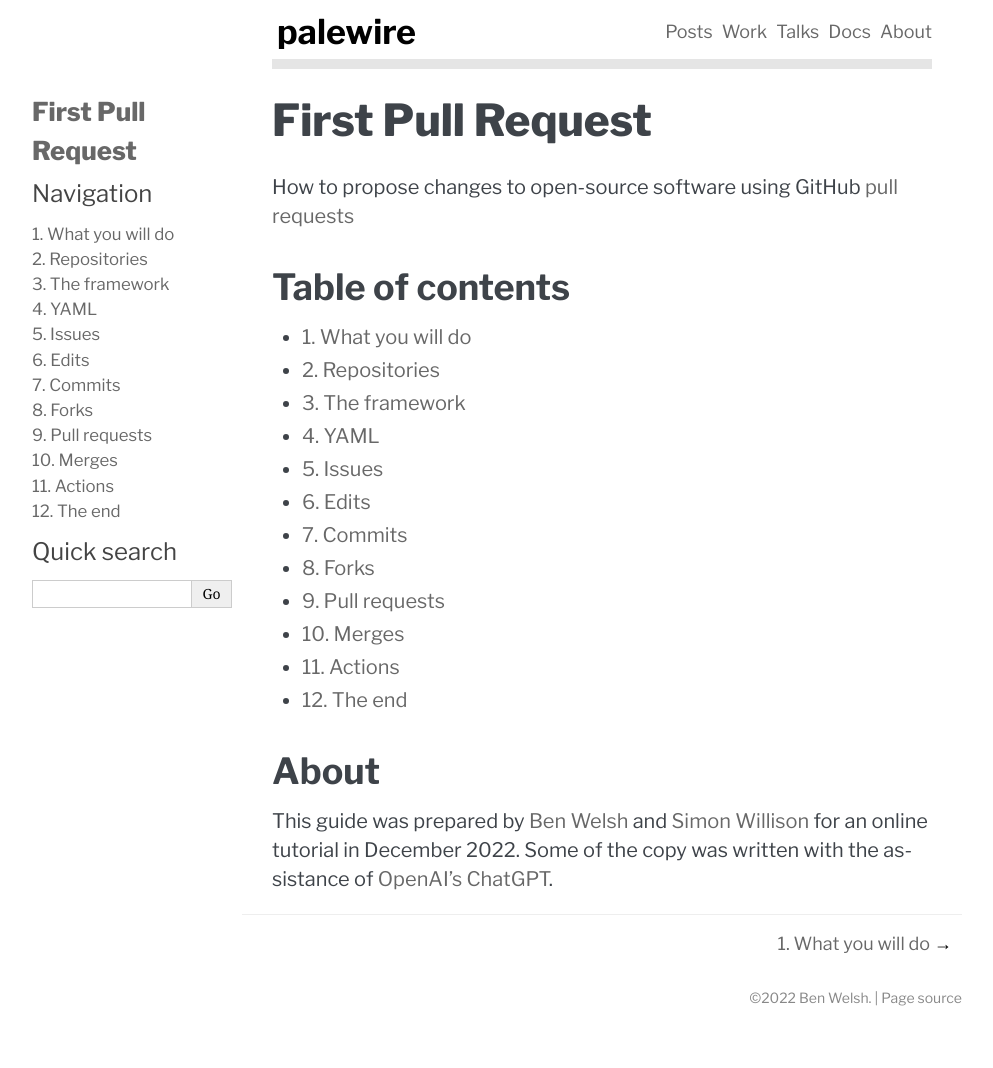
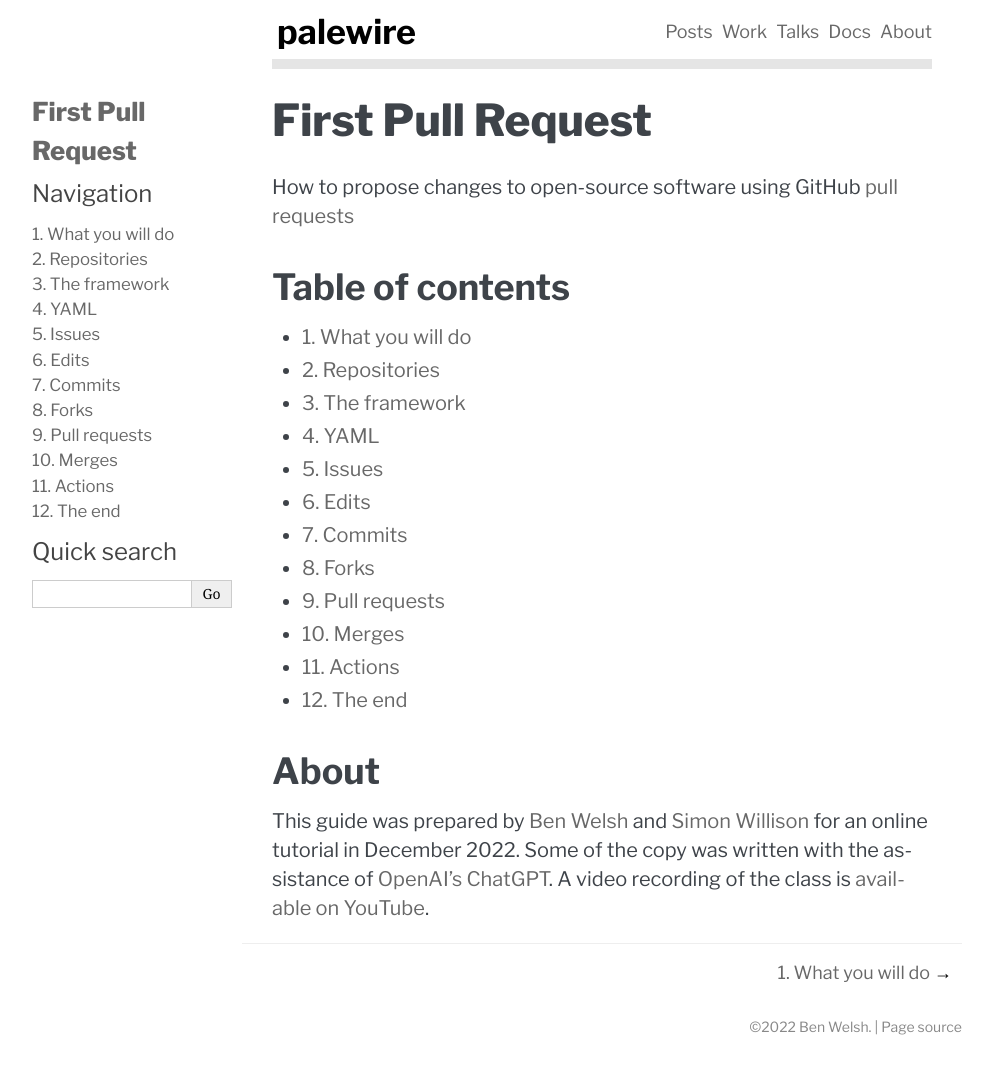
Before and after one commit to palewire/first-pull-request, a Sphinx documentation site: the page built from docs/index.md, in a window 1280 px wide. Shown: the whole page, without its empty margins (148-1141 px from the left). Built offline with Sphinx 7.4.7, drawn with Linux system fonts in a browser that asks for light colours; before the commit the page ends 1039 px from its top, so only the background shows below that.

Commit message:
Update index.md

```diff
--- a/docs/index.md
+++ b/docs/index.md
@@ -28,4 +28,4 @@ end
 
 ## About
 
-This guide was prepared by [Ben Welsh](https://palewi.re/who-is-ben-welsh/) and [Simon Willison](https://simonwillison.net/) for an online tutorial in December 2022. Some of the copy was written with the assistance of [OpenAI's ChatGPT](https://en.wikipedia.org/wiki/ChatGPT).
+This guide was prepared by [Ben Welsh](https://palewi.re/who-is-ben-welsh/) and [Simon Willison](https://simonwillison.net/) for an online tutorial in December 2022. Some of the copy was written with the assistance of [OpenAI's ChatGPT](https://en.wikipedia.org/wiki/ChatGPT). A video recording of the class is [available on YouTube](https://www.youtube.com/watch?v=E5cVRseyEOA).
```
